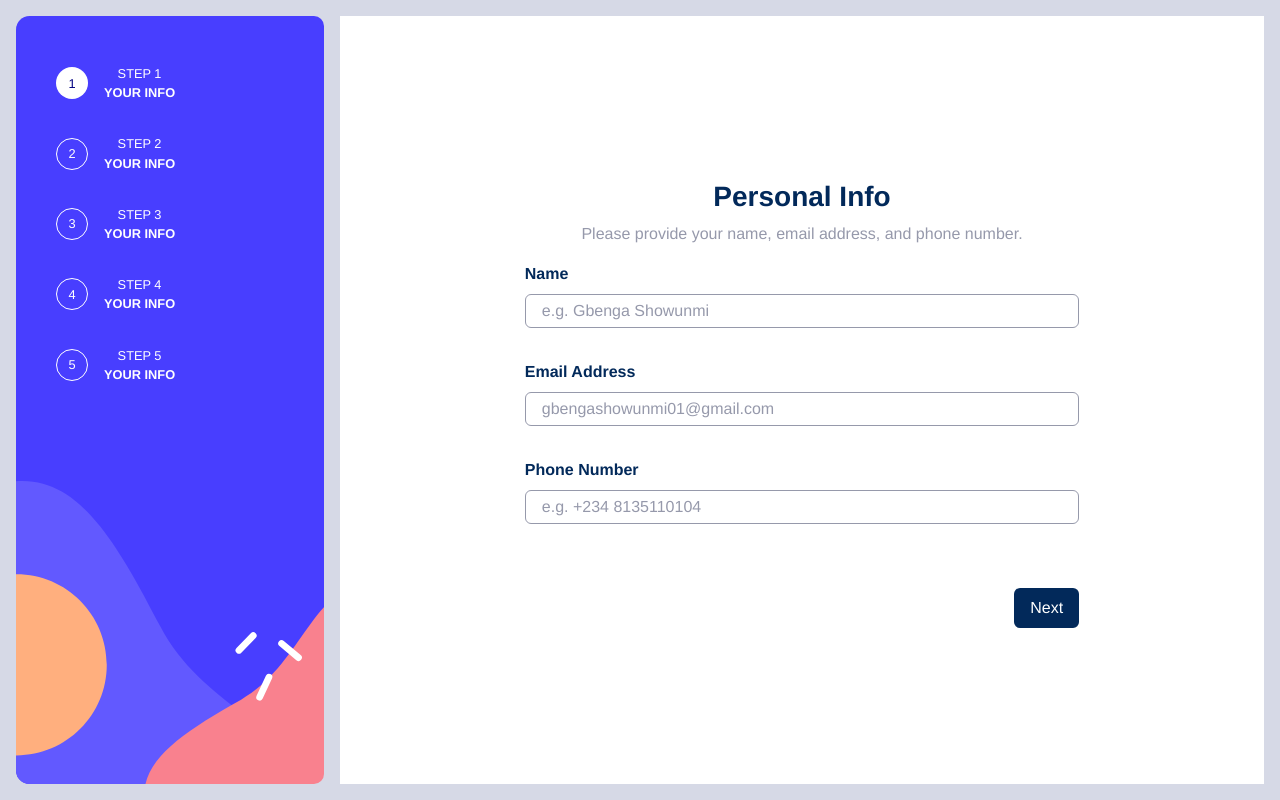
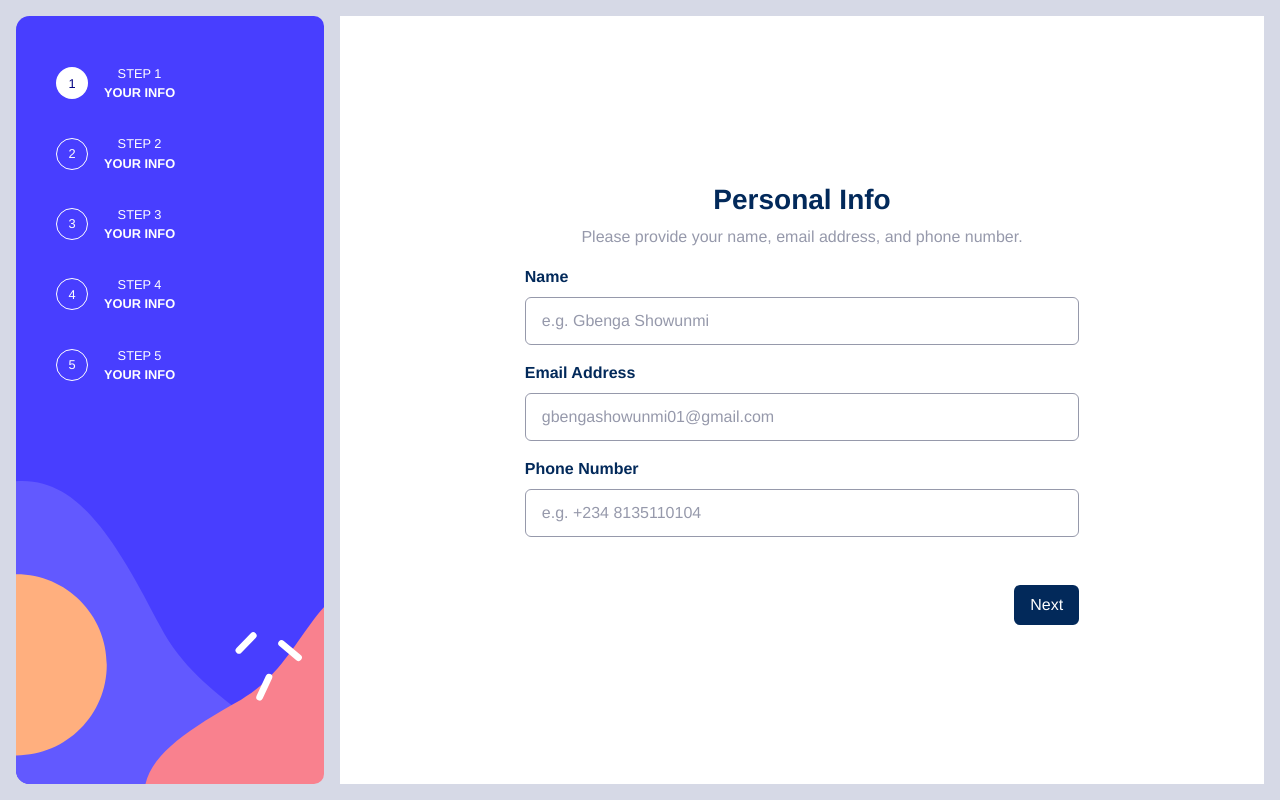
Before and after one commit to Gbengashowunmi/multi-step-form, a React (Create React App) app: page / in a window 1280 px wide. Built offline with nearby package versions, Linux system fonts and the light colour scheme; a web font is replaced by a local one.

Commit message:
3rd commit

```diff
--- a/src/components/form/Form.jsx
+++ b/src/components/form/Form.jsx
@@ -20,6 +20,8 @@ export default function Form() {
     email: "",
     phone: "",
   });
+
+
 
   const nextStep = () => {
     if (formDetails.name === "") {
--- a/src/components/step1/step1.scss
+++ b/src/components/step1/step1.scss
@@ -19,8 +19,8 @@ form {
     }
   }
   input {
-    height: 1rem;
-    margin-bottom: 2rem;
+    height: 3rem;
+    margin-bottom: 1rem;
     padding: 1rem;
     color: var(--clr-marine-blue);
     font-weight: 400;
```
